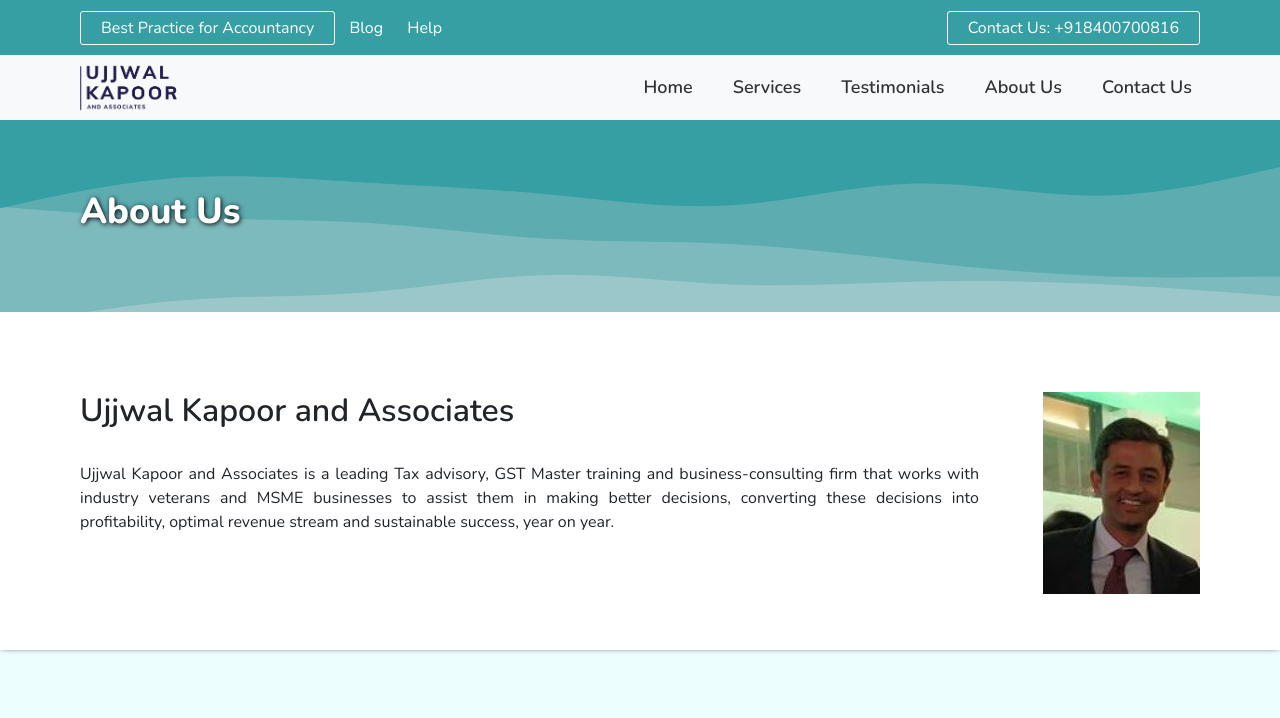
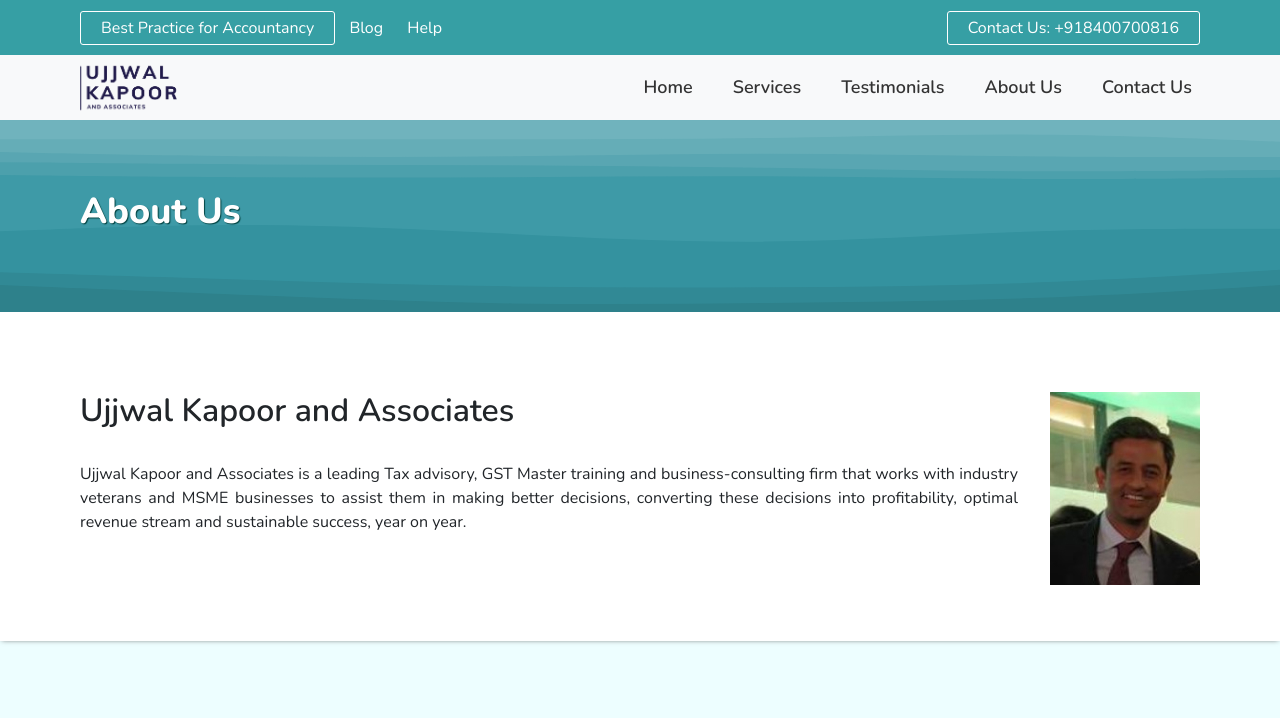
Before and after one commit to luffylovesmeat/ujjwal-kapoor-consultancy-website, a plain HTML site: page aboutUs.html in a window 1280 px wide. Shown: the top 718 px of the page. Drawn offline with nearby package versions, Linux system fonts and the light colour scheme; animation ran at ten frames a second.

Commit message:
Created new wave and polish few scss code for services page

```diff
--- a/aboutUs.html
+++ b/aboutUs.html
@@ -90,7 +90,7 @@
           </div>
           <div class="ujjwal-kapoor-img image-box">
             <img
-              src="./images/Ujjwal Photo_Temporary.jpg"
+              src="./images/U1.jpg"
               alt="Mr Ujjwal Kapoor picture"
             />
           </div>
@@ -173,7 +173,7 @@
           <div class="team-box-1 team-box">
             <div class="team-imgs">
               <img
-                src="./images/Ujjwal Photo_Temporary.jpg"
+                src="./images/U1.jpg"
                 alt="Ujjwal Kapoor img"
               />
               <ul class="social-icons">
--- a/css/style.scss
+++ b/css/style.scss
@@ -390,7 +390,7 @@
 }
 .sub-header {
   .title {
-    background: url("../images/layered-waves-haikei.svg");
+    background: url("../images/stacked-waves-haikei (3).svg");
     background-repeat: no-repeat;
     background-size: cover;
     background-position: top;
@@ -402,7 +402,7 @@
     justify-content: start;
     h1 {
       color: #fff;
-      text-shadow: 1px 1px 5px #000;
+      text-shadow: 1px 1px 1px #004241;
       position: relative;
       z-index: 3;
     }
@@ -417,7 +417,7 @@
     @include initPadding(var(--sidePadding));
     box-shadow: 0px 1px 5px -2px #666666;
     img {
-      margin-left: 4rem;
+      margin-left: 2rem;
     }
     h2 {
       margin-bottom: 2rem;
@@ -608,6 +608,7 @@
   .services_info {
     padding: 3rem;
     margin: 1rem;
+    margin-right: 1rem;
     h2 {
       margin: 0px 0px 2rem;
     }
```
Also changed, not shown: css/style.css, css/style.min.css, images/Rectangle 35.jpg (added), images/U1.jpg (added), images/UK.png (added), images/Ujjwal Photo_Temporary.jpg (deleted), images/stacked-waves-haikei (3).svg (added), 2 other files.
